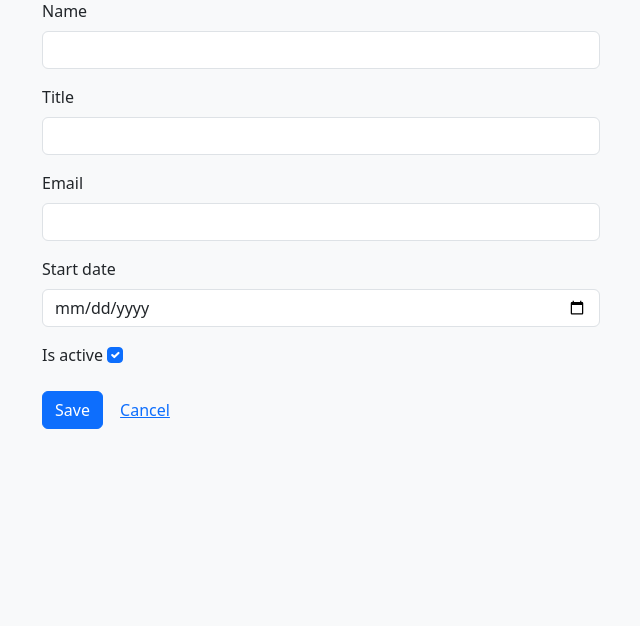
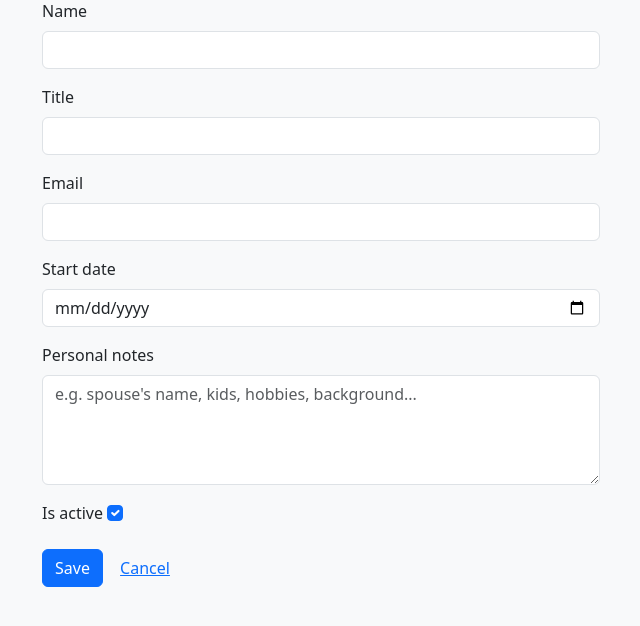
Before and after one commit to ChadDa3mon/OneOnOne, a Django app: page /reports/add/ in a window 1280 px wide. Shown: the part 131-757 px from the top of the page, without its empty margins (40-680 px from the left). Run offline with Django 4.2, Linux system fonts and the light colour scheme.

Commit message:
Add a personal notes field to direct report profiles
Surfaces family/interests/background details on the profile header and
makes them available to the AI summary and talking points prompts via
a new $personal_notes placeholder.

Co-Authored-By: Claude Sonnet 5 <noreply@anthropic.com>

```diff
--- a/reports/forms.py
+++ b/reports/forms.py
@@ -20,9 +20,10 @@ class BootstrapFormMixin:
 class DirectReportForm(BootstrapFormMixin, forms.ModelForm):
     class Meta:
         model = DirectReport
-        fields = ["name", "title", "email", "start_date", "is_active"]
+        fields = ["name", "title", "email", "start_date", "personal_notes", "is_active"]
         widgets = {
             "start_date": forms.DateInput(attrs={"type": "date"}),
+            "personal_notes": forms.Textarea(attrs={"rows": 4, "placeholder": "e.g. spouse's name, kids, hobbies, background..."}),
         }
 
 
--- a/reports/models.py
+++ b/reports/models.py
@@ -30,6 +30,10 @@ class DirectReport(models.Model):
     title = models.CharField(max_length=200, blank=True)
     email = models.EmailField(blank=True)
     start_date = models.DateField(null=True, blank=True)
+    personal_notes = models.TextField(
+        blank=True,
+        help_text="Family, interests, background — anything worth remembering that isn't a 1:1 topic.",
+    )
     is_active = models.BooleanField(default=True)
     created_at = models.DateTimeField(auto_now_add=True)
     ai_summary = models.TextField(blank=True)
--- a/reports/prompt_defaults.py
+++ b/reports/prompt_defaults.py
@@ -3,14 +3,17 @@
 # page (stored on OllamaSettings); these are just the starting point for a
 # fresh install.
 #
-# Available placeholders: $who, $qa, $action_items, $notes
+# Available placeholders: $who, $qa, $action_items, $notes, $personal_notes
 
 DEFAULT_SUMMARY_PROMPT = """You are helping an engineering manager get up to speed on their direct report, $who.
-Below are the direct report's profile answers and their currently open action items from past 1:1s.
+Below are the direct report's profile answers, personal notes, and their currently open action items from past 1:1s.
 Write a 1 to 3 paragraph summary covering what the manager most needs to know: this person's motivations, working style, growth areas, and anything currently outstanding. Synthesize the information rather than repeating it verbatim. Do not include a preamble or heading, just the summary.
 
 Profile Q&A:
 $qa
+
+Personal notes:
+$personal_notes
 
 Open action items:
 $action_items"""
@@ -20,6 +23,9 @@ Based on the context below, suggest 3 to 6 specific talking points or questions
 
 Profile Q&A:
 $qa
+
+Personal notes:
+$personal_notes
 
 Open action items:
 $action_items
--- a/reports/prompts.py
+++ b/reports/prompts.py
@@ -36,6 +36,7 @@ def _context(report):
         "qa": "\n".join(_qa_lines(report)),
         "action_items": "\n".join(_open_action_item_lines(report)),
         "notes": "\n".join(note_lines or ["(No 1:1 notes yet.)"]),
+        "personal_notes": report.personal_notes.strip() or "(None recorded.)",
     }
 
 
--- a/reports/templates/reports/ai_settings.html
+++ b/reports/templates/reports/ai_settings.html
@@ -47,7 +47,8 @@
 
 <p class="text-muted small">
     Prompts below can use these placeholders: <code>$who</code> (name/title),
-    <code>$qa</code> (profile Q&amp;A), <code>$action_items</code> (open action items),
+    <code>$qa</code> (profile Q&amp;A), <code>$personal_notes</code> (personal notes
+    from the profile), <code>$action_items</code> (open action items),
     and <code>$notes</code> (recent 1:1 notes for talking points; the notes being
     reviewed for action item extraction). Unrecognized placeholders are left
     as-is rather than causing an error.
--- a/reports/templates/reports/report_detail.html
+++ b/reports/templates/reports/report_detail.html
@@ -7,6 +7,7 @@
         {% if report.title %}<div class="text-muted">{{ report.title }}</div>{% endif %}
         {% if report.email %}<div class="text-muted small">{{ report.email }}</div>{% endif %}
         {% if report.start_date %}<div class="text-muted small">Start date: {{ report.start_date }}</div>{% endif %}
+        {% if report.personal_notes %}<div class="text-muted small fst-italic mt-1" style="white-space: pre-wrap;">{{ report.personal_notes }}</div>{% endif %}
     </div>
     <div>
         <a href="{% url 'report-edit' report.pk %}" class="btn btn-sm btn-outline-secondary">Edit profile</a>
```
Also changed, not shown: reports/migrations/0006_directreport_personal_notes_and_more.py (added).
